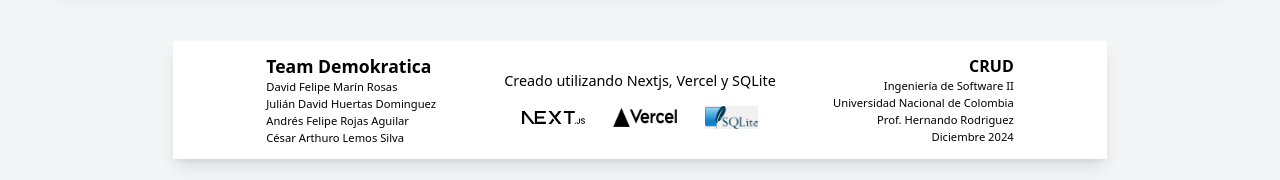
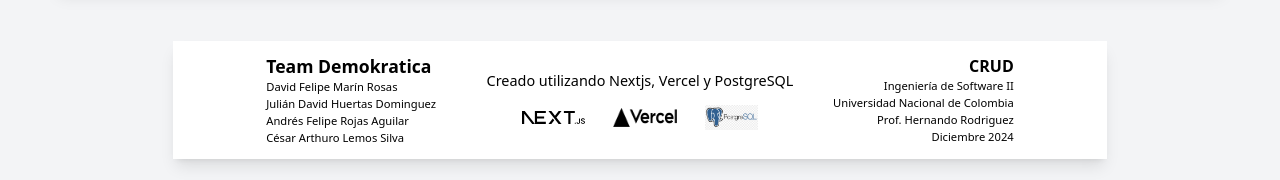
Before and after one commit to cesarALS/Ingesoft2LabBasesDatos, a Next.js app: page / in a window 1280 px wide. Shown: the part 583-763 px from the top of the page. Built offline with nearby package versions, Linux system fonts and the light colour scheme; no server answers; the database is empty.

Commit message:
delete_funcionalidad_falta_errmgs

```diff
--- a/src/components/molecules/1.Footer.tsx
+++ b/src/components/molecules/1.Footer.tsx
@@ -16,7 +16,7 @@ export default function Footer() {
             </ul>
           </div>
           <div className = "grid text-center w-[40%] gap-1.5">
-            <p className="text-[0.9em]">Creado utilizando Nextjs, Vercel y SQLite</p>
+            <p className="text-[0.9em]">Creado utilizando Nextjs, Vercel y PostgreSQL</p>
             <div className="flex gap-7 justify-center items-center  ">
               <Image className="w-[17%] pt-2"
                 src="/next.svg"
@@ -31,7 +31,7 @@ export default function Footer() {
                 height={80}
               />
               <Image className="w-[14.3%] pt-2"
-                src="/sqlite.png"
+                src="/postgres.png"
                 alt="SQLite"
                 width={70}
                 height={10}
--- a/src/components/molecules/5.ResultsTable.tsx
+++ b/src/components/molecules/5.ResultsTable.tsx
@@ -12,11 +12,12 @@ import { toUpperCaseFirst } from "@/utils/stringUtils";
 
 interface ResultsTableProps {
   tableName: string
-  tableData: Table;
+  tableData: Table
   loadingState: Function
+  reloadTable: Function
 }
 
-export default function ResultsTable({ tableName, tableData, loadingState }: ResultsTableProps) {
+export default function ResultsTable({ tableName, tableData, loadingState, reloadTable }: ResultsTableProps) {
 
   const { headers, data, erasable } = tableData
 
@@ -170,7 +171,7 @@ export default function ResultsTable({ tableName, tableData, loadingState }: Res
           <ModalContentMessage
           title = "Resultado"
           message = {modalMessage.message}
-          acceptHandle = {cancel}
+          acceptHandle = {() => {cancel(); reloadTable((prev) => prev + 1);}}
           />
         }/>
       )}
--- a/src/components/organisms/0.SearchView.tsx
+++ b/src/components/organisms/0.SearchView.tsx
@@ -19,6 +19,7 @@ export default function SearchView() {
   };
 
   const [tableName, setTableName] = useState<string>(tableNames[0]);
+  const [tableReload, reloadTable] = useState<number>(0);
   const [tableData, setTableData] = useState<Table>(defaultTable);
   const [isLoading, setLoading] = useState<{on: boolean, message: string}>({on: false, message: ""})
 
@@ -34,7 +35,7 @@ export default function SearchView() {
 
     fetchData();
 
-  }, [tableName])
+  }, [tableName, tableReload] )
 
   return (
     <>
@@ -45,7 +46,11 @@ export default function SearchView() {
             <SearchBar headers={tableData.headers} erasable={tableData.erasable} />
           </div>
           <div className="p-4">
-            <ResultsTable tableData={tableData} tableName={tableName} loadingState={setLoading}/>
+            <ResultsTable
+            tableData={tableData}
+            tableName={tableName}
+            loadingState={setLoading}
+            reloadTable={reloadTable}/>
           </div>
         </div>
       </div>
```
Also changed, not shown: public/postgres.png (added), public/sqlite.png (deleted), src/components/atoms/3.ModalContentMessage.tsx (line endings or trailing spaces).
